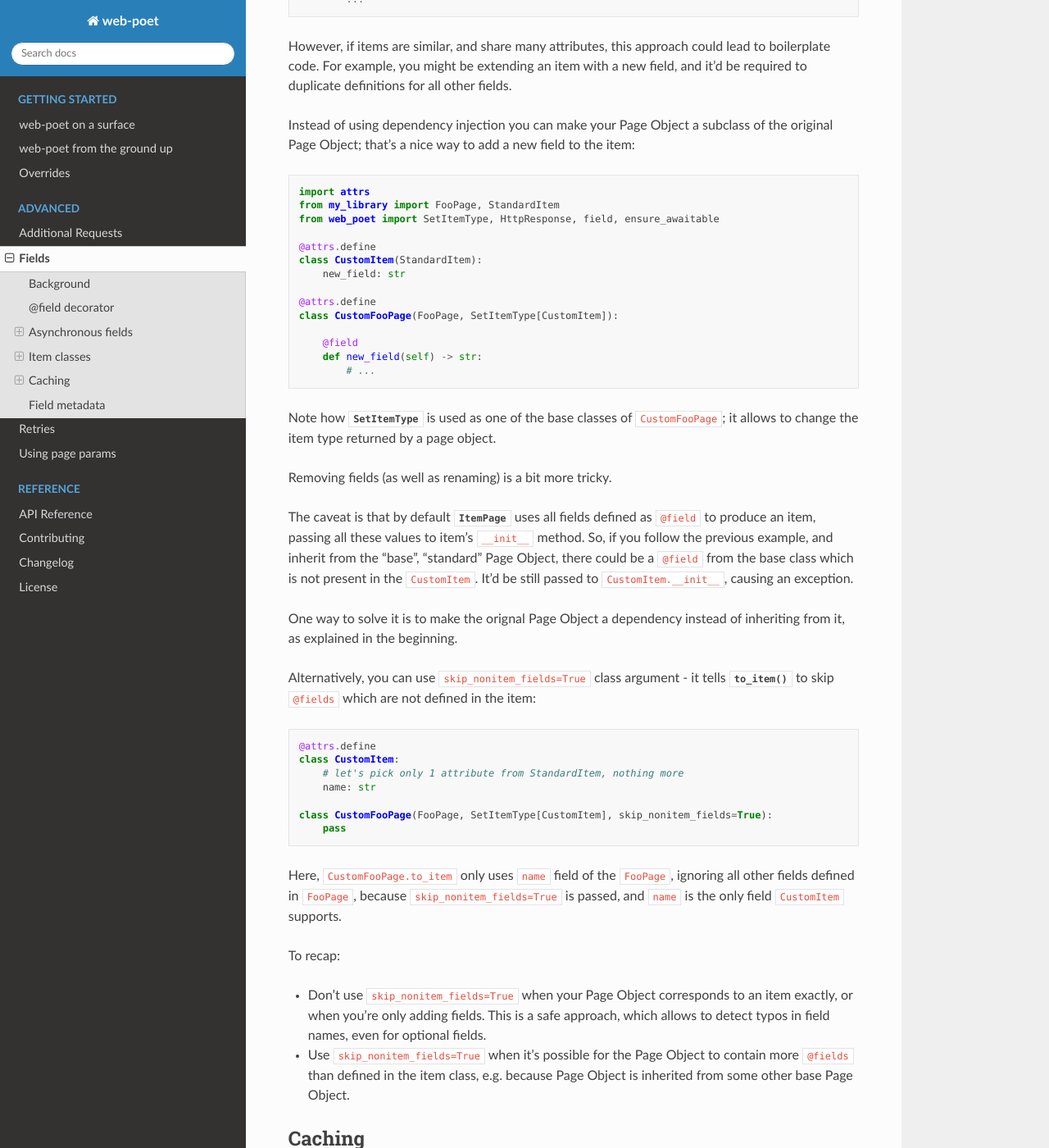
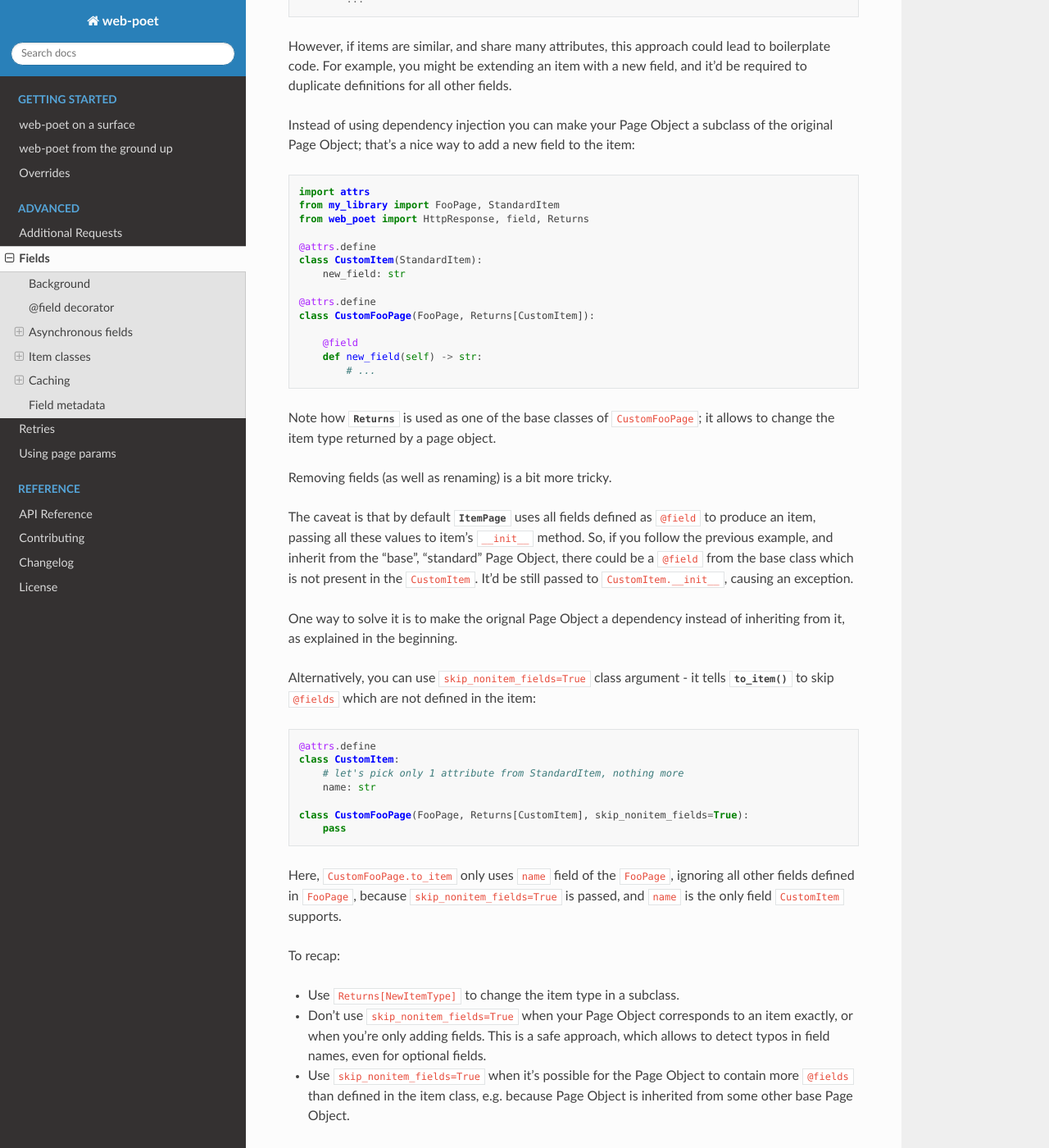
Before and after one commit to scrapinghub/web-poet, a Sphinx documentation site: the page built from docs/advanced/fields.rst, in a window 1280 px wide and 1400 px high, scrolled down 5190 px. Shown: the whole window at 82% size. Built offline with Sphinx 7.4.7 and the Read the Docs theme 2.0.0, drawn with Linux system fonts in a browser that asks for light colours.

Commit message:
rename SetItemType to Returns

```diff
--- a/docs/advanced/fields.rst
+++ b/docs/advanced/fields.rst
@@ -294,20 +294,20 @@ to the item:
 
     import attrs
     from my_library import FooPage, StandardItem
-    from web_poet import SetItemType, HttpResponse, field, ensure_awaitable
+    from web_poet import HttpResponse, field, Returns
 
     @attrs.define
     class CustomItem(StandardItem):
         new_field: str
 
     @attrs.define
-    class CustomFooPage(FooPage, SetItemType[CustomItem]):
+    class CustomFooPage(FooPage, Returns[CustomItem]):
 
         @field
         def new_field(self) -> str:
             # ...
 
-Note how :class:`~.SetItemType` is used as one of the base classes of
+Note how :class:`~.Returns` is used as one of the base classes of
 ``CustomFooPage``; it allows to change the item type returned by a page object.
 
 Removing fields (as well as renaming) is a bit more tricky.
@@ -333,7 +333,7 @@ in the item:
         # let's pick only 1 attribute from StandardItem, nothing more
         name: str
 
-    class CustomFooPage(FooPage, SetItemType[CustomItem], skip_nonitem_fields=True):
+    class CustomFooPage(FooPage, Returns[CustomItem], skip_nonitem_fields=True):
         pass
 
 
@@ -343,6 +343,7 @@ is passed, and ``name`` is the only field ``CustomItem`` supports.
 
 To recap:
 
+* Use ``Returns[NewItemType]`` to change the item type in a subclass.
 * Don't use ``skip_nonitem_fields=True`` when your Page Object corresponds
   to an item exactly, or when you're only adding fields. This is a safe
   approach, which allows to detect typos in field names, even for optional
--- a/web_poet/__init__.py
+++ b/web_poet/__init__.py
@@ -13,7 +13,7 @@ from .page_inputs import (
     RequestUrl,
     ResponseUrl,
 )
-from .pages import Injectable, ItemPage, ItemWebPage, SetItemType, WebPage
+from .pages import Injectable, ItemPage, ItemWebPage, Returns, WebPage
 from .requests import request_downloader_var
 from .utils import cached_method
 
```
Also changed, not shown: 3 other files.
